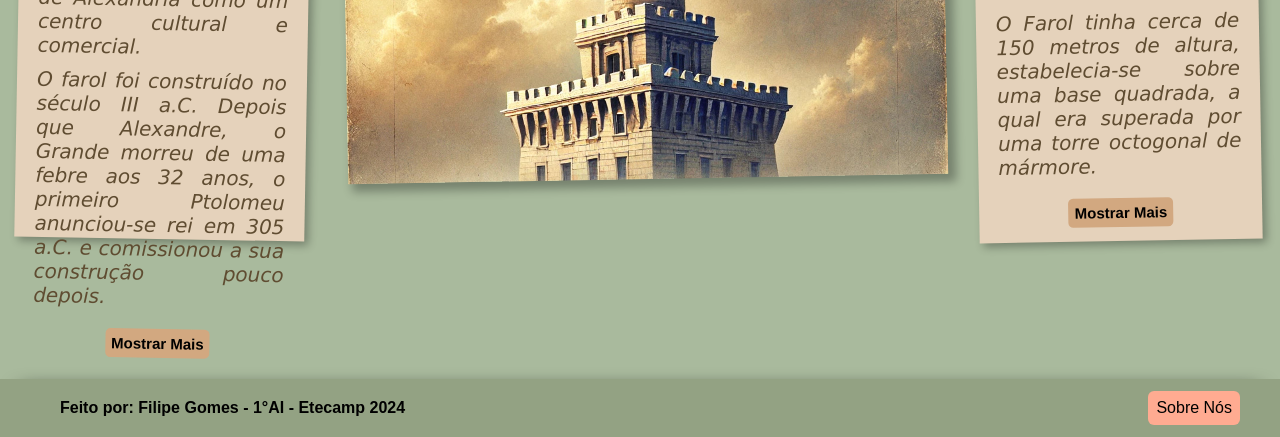
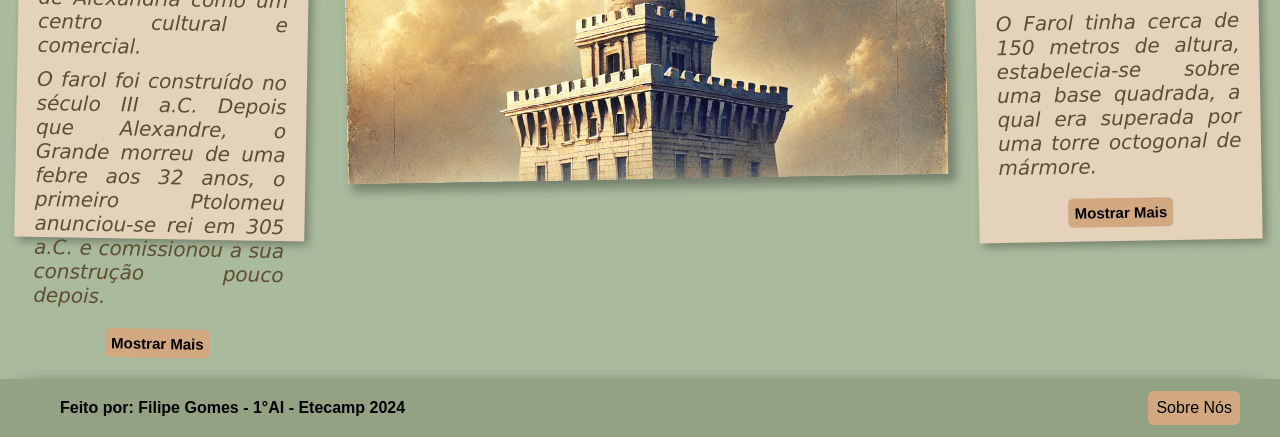
Before and after one commit to Filkiro/PROJ_HUM, a plain HTML site: page 1A_Mid/html/index.html in a window 1280 px wide. Shown: the part 534-971 px from the top of the page. Drawn offline with Linux system fonts and the light colour scheme; a web font is replaced by a local one.

Commit message:
Add files via upload

```diff
--- a/1A_Mid/css/gloss.css
+++ b/1A_Mid/css/gloss.css
@@ -19,9 +19,8 @@ body{
     font-family: "Nunito", sans-serif;
     margin: 0;
     background-color: #A9BA9D;
+}
 
-    /* overflow: hidden; Era pra ser provisório, mas né */
-}
 nav{
     grid-area: nav;
 
@@ -36,6 +35,7 @@ nav{
     padding: 10px;
     box-shadow: 0px 10px 40px -20px;
 }
+
 nav a{
     text-decoration: none;
     color: black;
@@ -48,6 +48,7 @@ nav a{
     left: 29vw;
     transition: .2s;
 }
+
 nav a:hover{
     background-color: #ffd991;
     transition: .2s;
@@ -62,6 +63,7 @@ nav h1{
 
     flex: 1;
 }
+
 h2{
     text-align: center;
     font-size: 45px;
@@ -74,18 +76,6 @@ h2{
     box-shadow: 4px 4px 8px rgba(0, 0, 0, 0.3);
 
     margin: 10.5rem;
-}
-.princti{
-    display: flex;
-    justify-content: center;
-    align-content: center;
-
-}
-.conteudo{
-    display: flex;
-    flex-wrap: wrap;
-
-    justify-content: center;
 }
 
 section{
@@ -100,21 +90,12 @@ section{
     box-shadow: 4px 4px 8px rgba(0, 0, 0, 0.3);
     transition: .3s;
 }
+
 section p{
     font-family: "Patrick Hand";
     font-size: 22px;
 
     color: #422f28;
-}
-
-.title{
-    text-align: center;
-    font-family: "Orwell";
-    font-size: 35px;
-
-    margin: 0;
-    color: #422f28;
-
 }
 
 section:hover{
@@ -153,13 +134,38 @@ footer a{
     justify-self: end;
     text-decoration: none;
     color: black;
-    background-color: #FFAB91;
+    background-color: #d2a880;
     padding: 8px;
     border-radius: 6px;
     transition: .2s;
     margin: auto 30px auto 30px;
 }
+
 footer a:hover{
     background-color: #ffd991;
     transition: .2s;
 }
+
+.princti{
+    display: flex;
+    justify-content: center;
+    align-content: center;
+
+}
+
+.conteudo{
+    display: flex;
+    flex-wrap: wrap;
+
+    justify-content: center;
+}
+
+.title{
+    text-align: center;
+    font-family: "Orwell";
+    font-size: 35px;
+
+    margin: 0;
+    color: #422f28;
+
+}
--- a/1A_Mid/css/style.css
+++ b/1A_Mid/css/style.css
@@ -126,7 +126,7 @@ footer a{
     justify-self: end;
     text-decoration: none;
     color: black;
-    background-color: #FFAB91;
+    background-color: #d2a880;
     padding: 8px;
     border-radius: 6px;
     transition: .2s;
```
